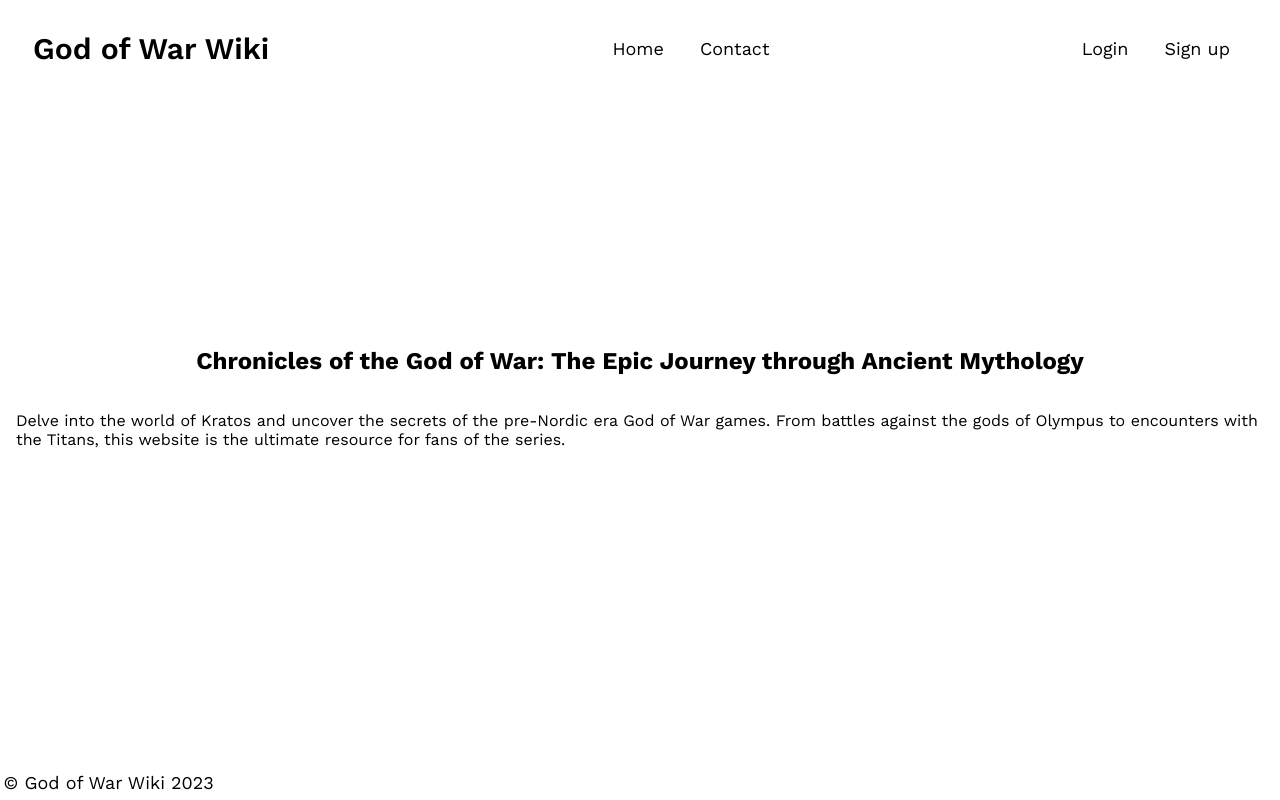
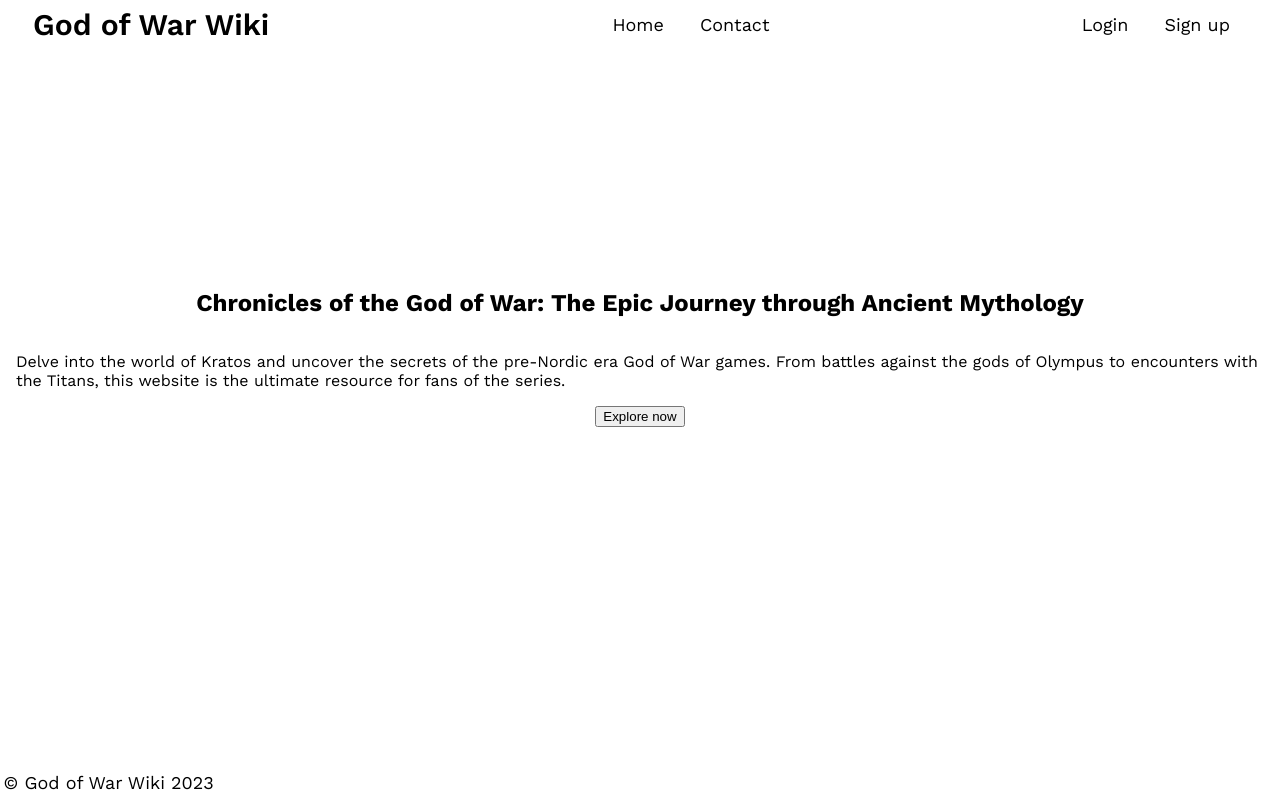
Before and after one commit to Impraa/God-of-War-Wiki, a React (Vite) app in the folder react/: page / in a window 1280 px wide. Built offline with nearby package versions, Linux system fonts and the light colour scheme.

Commit message:
Navbar tweaks

```diff
--- a/react/src/pages/components/Hero.tsx
+++ b/react/src/pages/components/Hero.tsx
@@ -14,6 +14,7 @@
                 of Olympus to encounters with the Titans, this website is the
                 ultimate resource for fans of the series.
             </p>
+            <button>Explore now</button>
         </div>
     );
 }
--- a/react/src/styles/layout/Navbar.scss
+++ b/react/src/styles/layout/Navbar.scss
@@ -5,7 +5,6 @@
     flex-direction: column;
     align-items: center;
     justify-content: center;
-    padding: 1.5em 0em;
     .title-and-hamburger {
         display: flex;
         align-items: center;
```
